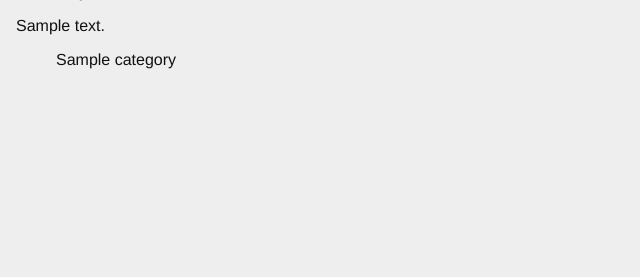
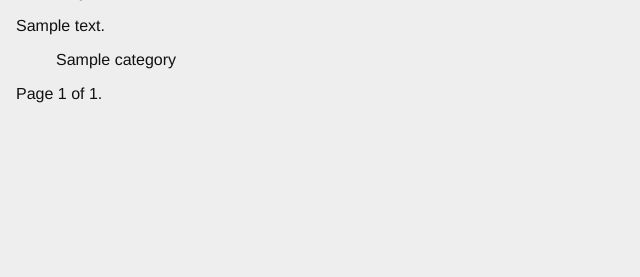
Before and after one commit to gabrielx52/django_blog, a Django app: page / in a window 1280 px wide. Shown: the part 165-442 px from the top of the page, without its empty margins (0-640 px from the left). Run offline with Django 3.2, Linux system fonts and the light colour scheme; tables that the repository leaves empty hold one stand-in row (values such as "Sample post").

Commit message:
added pagination

```diff
--- a/myblog/templates/list.html
+++ b/myblog/templates/list.html
@@ -19,4 +19,19 @@
     </ul>
   </div>
   {% endfor %}
+<div class="pagination">
+    <span class="step-links">
+        {% if posts.has_previous %}
+            <a href="?page={{ posts.previous_page_number }}">previous</a>
+        {% endif %}
+
+        <span class="current">
+            Page {{ posts.number }} of {{ posts.paginator.num_pages }}.
+        </span>
+
+        {% if posts.has_next %}
+            <a href="?page={{ posts.next_page_number }}">next</a>
+        {% endif %}
+    </span>
+</div>
 {% endblock %}
```
